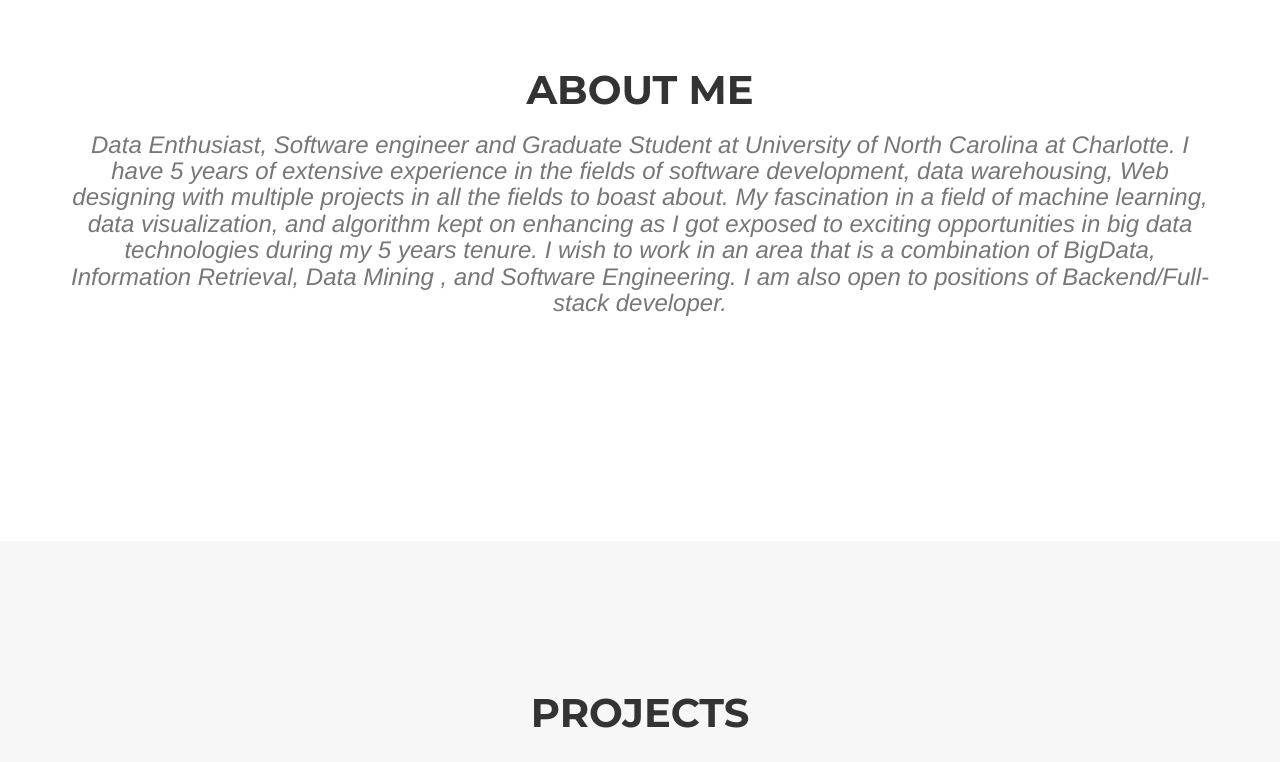
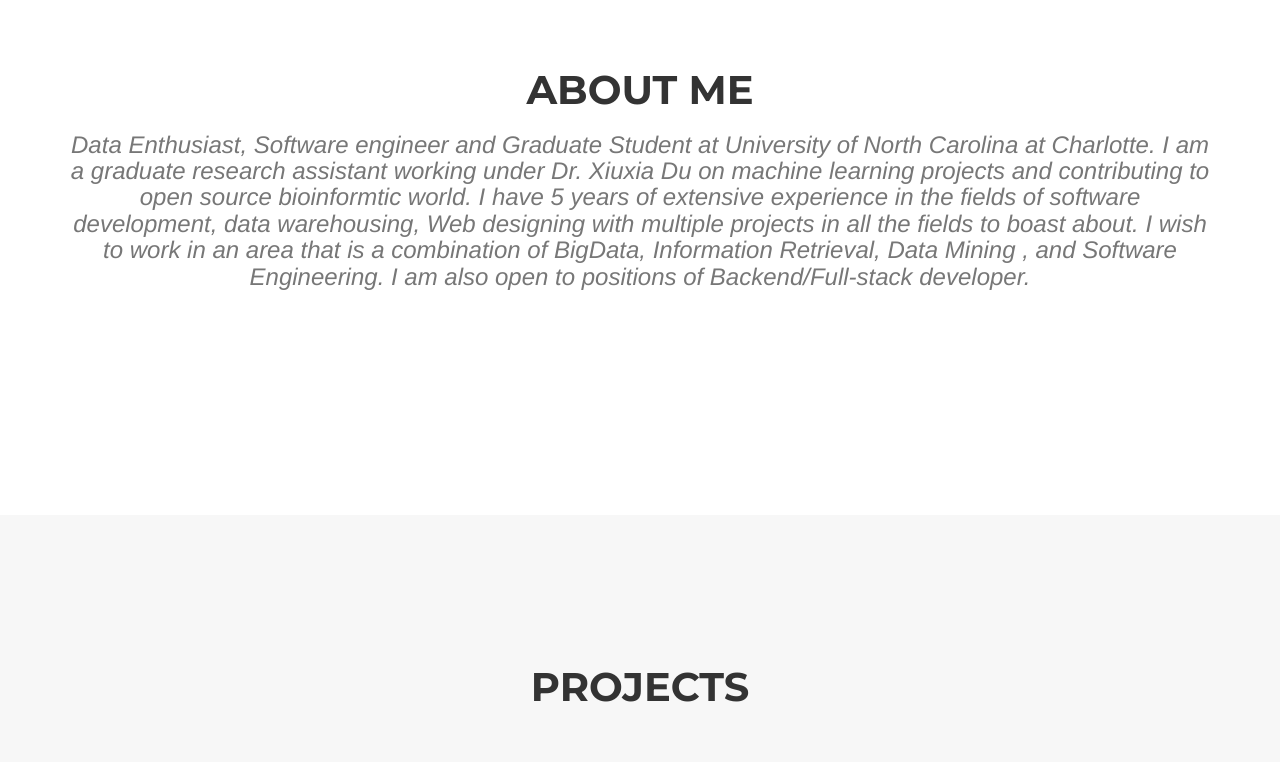
Before and after one commit to anupbharade09/anupbharade09.github.io, a plain HTML site: page index.html in a window 1280 px wide. Shown: the part 840-1602 px from the top of the page. Drawn offline with Linux system fonts and the light colour scheme; a web font is replaced by a local one.

Commit message:
resume update

```diff
--- a/index.html
+++ b/index.html
@@ -126,7 +126,7 @@
     <div class="row">
       <div class="col-lg-12 text-center">
         <h2 class="section-heading">About Me</h2>
-        <h3 class="section-subheading text-muted"><font size = '5'>Data Enthusiast, Software engineer and Graduate Student at University of North Carolina at Charlotte. I have 5 years of extensive experience in the fields of software development, data warehousing, Web designing with multiple projects in all the fields to boast about. My fascination in a field of machine learning, data visualization, and algorithm kept on enhancing as I got exposed to exciting opportunities in big data technologies during my 5 years tenure. I wish to work in an area that is a combination of BigData, Information Retrieval, Data Mining , and Software Engineering. I am also open to positions of Backend/Full-stack developer.</font></h3>
+        <h3 class="section-subheading text-muted"><font size = '5'>Data Enthusiast, Software engineer and Graduate Student at University of North Carolina at Charlotte. I am a graduate research assistant working under Dr. Xiuxia Du on machine learning projects and contributing to open source bioinformtic world. I have 5 years of extensive experience in the fields of software development, data warehousing, Web designing with multiple projects in all the fields to boast about. I wish to work in an area that is a combination of BigData, Information Retrieval, Data Mining , and Software Engineering. I am also open to positions of Backend/Full-stack developer.</font></h3>
       </div>
     </div>
 
```
